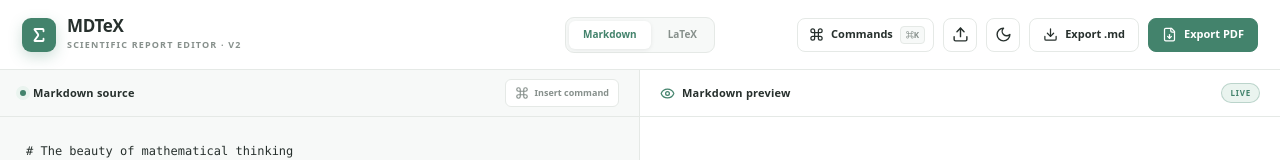
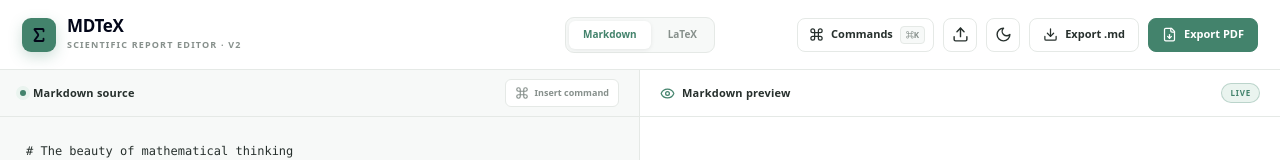
Before and after one commit to yumikomase2652-tech/MDTeX, a Next.js app: page / in a window 1280 px wide. Shown: the top 160 px of the page. Built offline with nearby package versions, Linux system fonts and the light colour scheme.

Commit message:
update text color

```diff
--- a/app/globals.css
+++ b/app/globals.css
@@ -1,4 +1,5 @@
 @import "tailwindcss";
+@custom-variant dark (&:where(.dark, .dark *));
 
 :root {
   --ink: #27302d;
@@ -89,11 +90,12 @@ button {
   place-items: center;
   border-radius: 9px;
   background: var(--accent);
-  color: white;
+  color: inherit;
   box-shadow: 0 5px 14px color-mix(in srgb, var(--accent) 25%, transparent);
 }
 
 .brand-name {
+  color: inherit;
   font-family: "Hiragino Sans", "Yu Gothic", "Noto Sans JP", system-ui, sans-serif;
   font-size: 17px;
   font-weight: 750;
--- a/components/markdown-editor.tsx
+++ b/components/markdown-editor.tsx
@@ -276,7 +276,7 @@ export function MarkdownEditor() {
     <main className={dark ? "dark" : ""}>
       <div className="app-shell">
         <header className="topbar">
-          <div className="brand">
+          <div className="brand text-slate-950 dark:text-slate-50">
             <div className="brand-mark"><Sigma size={18} strokeWidth={2.4} /></div>
             <div>
               <div className="brand-name">MDTeX</div>
```
